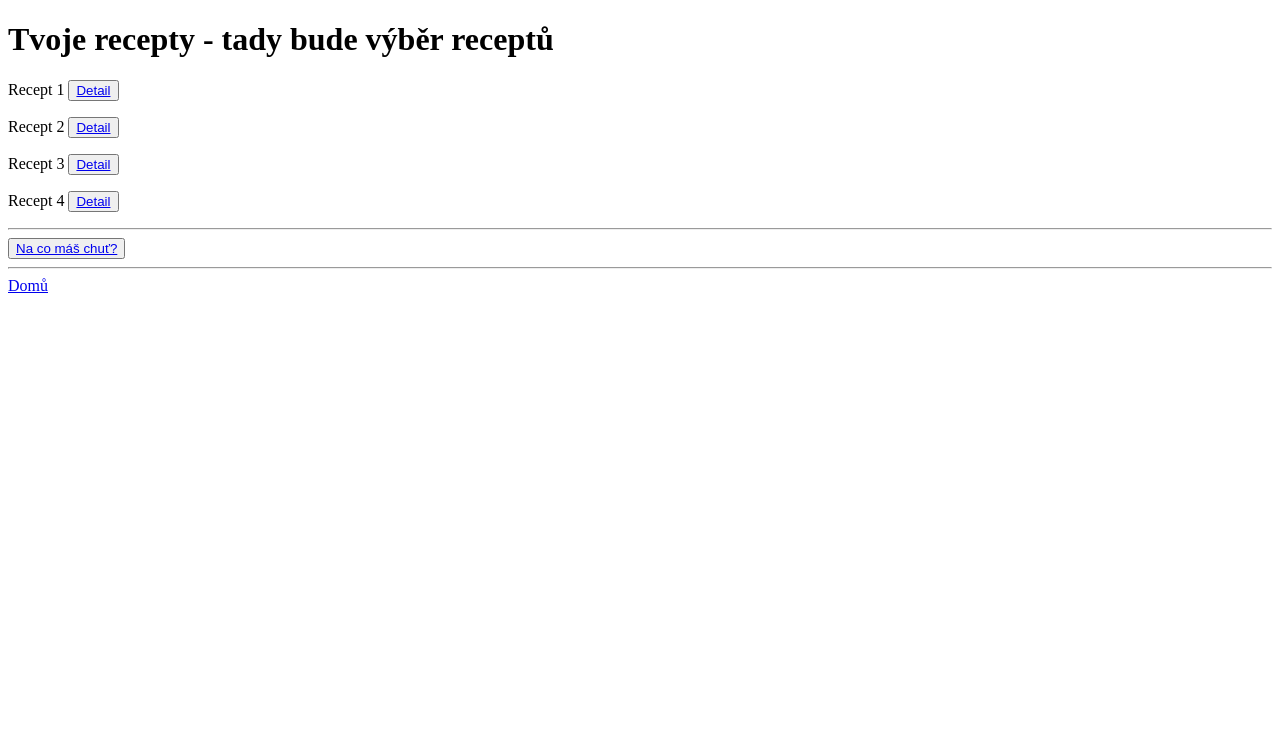
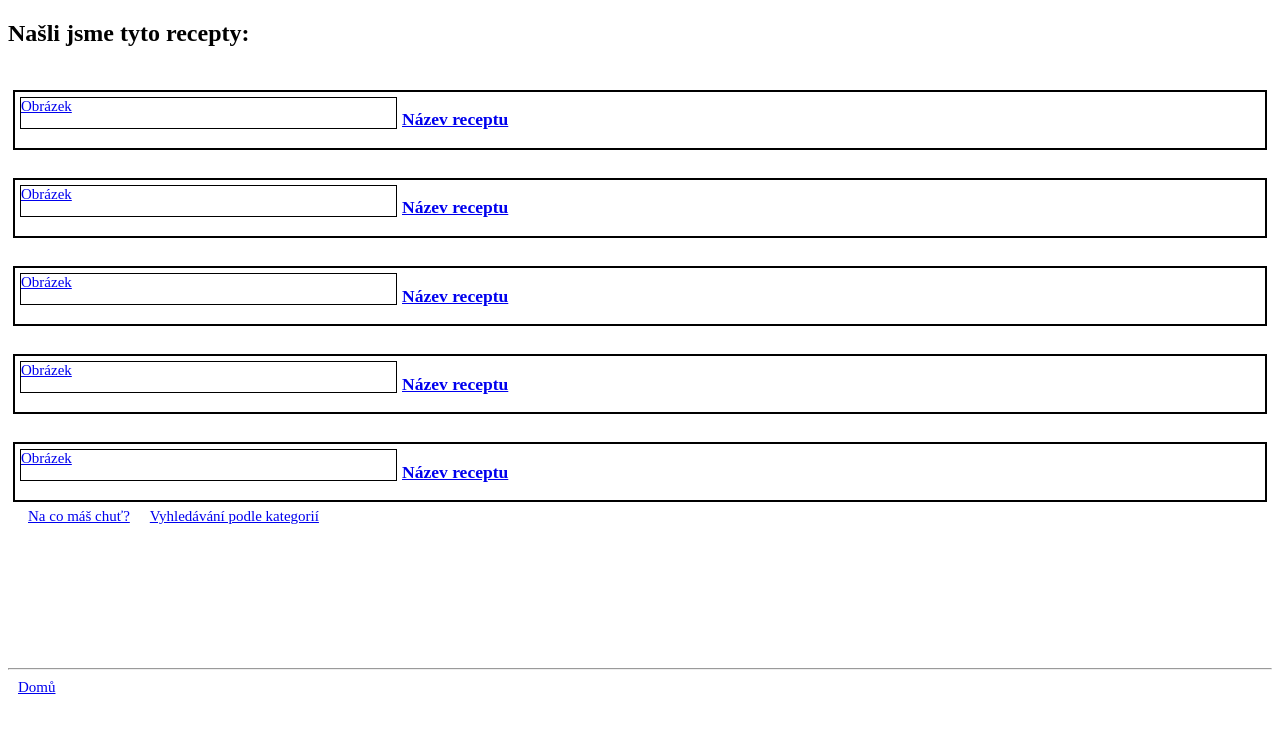
Before and after one commit to AnickaVargova/recepty-hrave-a-zdrave, a Vue app in the folder finalni-projekt/: page /tvojeRecepty in a window 1280 px wide. Shown: the top 730 px of the page. Built offline with nearby package versions, Linux system fonts and the light colour scheme.

Commit message:
Vylepšení schématu

```diff
--- a/finalni-projekt/src/App.vue
+++ b/finalni-projekt/src/App.vue
@@ -13,5 +13,9 @@ export default {
 </script>
 
 <style>
+a {
+  font-size: 15px;
+  padding: 10px;
+}
 
 </style>
--- a/finalni-projekt/src/views/Detail.vue
+++ b/finalni-projekt/src/views/Detail.vue
@@ -1,10 +1,22 @@
 <template>
-  <div>
-    <h1>
+  <div class="okno">
+    <h2>
       Tady bude detail receptu
+    </h2>
+    <div id = "fotka">Obrazek</div>
+    <p>Pocet porcí: 4</p>
+    <h3>Postup</h3>
+    <p>Lorem ipsum dolor sit amet consectetur adipisicing elit. Cumque, nam culpa? Velit facere quis quasi? Eum, labore fuga odio earum minus vitae ut ipsam natus nihil modi consequuntur, maxime corporis! Lorem ipsum dolor sit amet consectetur adipisicing elit. Perspiciatis repellat, odit sed dolorem quo dolore quos, nobis quod molestiae pariatur nostrum expedita ducimus, nisi ex tenetur impedit dignissimos reiciendis distinctio!
+    </p>
+    <h3>Ingredience</h3>
+    <p>Lorem ipsum dolor sit amet consectetur adipisicing elit. Cumque, nam culpa? Velit facere quis quasi? Eum, labore fuga odio earum minus vitae ut ipsam natus nihil modi consequuntur, maxime corporis! Lorem ipsum dolor sit amet consectetur adipisicing elit. Perspiciatis repellat, odit sed dolorem quo dolore quos, nobis quod molestiae pariatur nostrum expedita ducimus, nisi ex tenetur impedit dignissimos reiciendis distinctio!
+    </p>
 
-    </h1>
-    <button><router-link to="/tvojeRecepty">Tvoje recepty</router-link></button>
+
+
+    <router-link to="/tvojeRecepty">Tvoje recepty</router-link>
+    <router-link to="/hra2">Na co máš chuť?</router-link>
+    <router-link to="/vyhledavani">Vyhledávání podle kategorií</router-link>
   </div>
 </template>
 
@@ -12,4 +24,10 @@
 export default {};
 </script>
 
-<style></style>
+<style>
+#fotka {
+  border: 2px solid black;
+  width: 200px;
+  height: 100px;
+}
+</style>
--- a/finalni-projekt/src/views/Home.vue
+++ b/finalni-projekt/src/views/Home.vue
@@ -1,9 +1,12 @@
 <template>
-  <div>
+  <div class="okno">
      <h1>Ahoj! Pojď si s námi hrát a vařit.</h1>
-      <router-link to="/hra1">Chyť si své jídlo</router-link> |
-      <router-link to="/hra2">Na co máš chuť?</router-link> |
-      <router-link to="/vyhledavani">Vyhledávání receptů</router-link>
+
+     <div class="odkazy">
+      <button class="rozcestnik"><router-link to="/hra1">Chyť si své jídlo</router-link></button> |
+      <button class="rozcestnik"><router-link to="/hra2">Na co máš chuť?</router-link></button> |
+      <button class="rozcestnik"><router-link to="/vyhledavani">Vyhledávání receptů</router-link></button>
+    </div>
 
   </div>
 </template>
@@ -14,3 +17,35 @@ export default {
 
 }
 </script>
+<style>
+.okno {
+  min-height: 80vh;
+}
+.rozcestnik {
+  display: block;
+  border: 2px solid black;
+
+}
+
+h1 {
+  padding-top: 40px;
+  text-align: center;
+}
+
+.rozcestnik a {
+  font-size: 30px;
+  padding: 10px;
+  margin: 20px;
+}
+
+.odkazy {
+  margin: auto;
+  display: flex;
+  flex-direction: column;
+  justify-content: center;
+  align-items: center;
+
+}
+
+
+</style>
--- a/finalni-projekt/src/views/Hra1.vue
+++ b/finalni-projekt/src/views/Hra1.vue
@@ -1,5 +1,5 @@
 <template>
-  <div>
+  <div class="okno">
       <h1>Tady bude hra</h1>
       </div>
 </template>
--- a/finalni-projekt/src/views/Hra2.vue
+++ b/finalni-projekt/src/views/Hra2.vue
@@ -1,7 +1,8 @@
 <template>
-  <div>
-      <h1>Tady bude vyhledávání podle ikon</h1>
-      <button><router-link to="/tvojeRecepty">Hotovo</router-link></button>
+  <div class="okno">
+      <h2>Tady bude vyhledávání podle ikon</h2>
+      <div class="ikony">Ikony</div>
+      <button class="hotovo"><router-link to="/tvojeRecepty">Hotovo</router-link></button>
   </div>
 </template>
 
@@ -13,4 +14,12 @@ export default {
 
 <style>
 
+.ikony {
+  border: 2px solid black;
+  height: 60vh;
+  width: 60vW;
+  margin: auto;
+}
+
+
 </style>
--- a/finalni-projekt/src/views/TvojeRecepty.vue
+++ b/finalni-projekt/src/views/TvojeRecepty.vue
@@ -1,20 +1,92 @@
 <template>
-  <div>
-    <h1>Tvoje recepty - tady bude výběr receptů</h1>
-    <p>Recept 1
+  <div class="okno">
+    <h2>Našli jsme tyto recepty:</h2>
+    <router-link to="/detail"
+        ><div id="zacatek">
+          <div id="obrazek">Obrázek</div>
+          <h3>Název receptu</h3>
+        </div></router-link
+      >
+      <router-link to="/detail"
+        ><div id="zacatek">
+          <div id="obrazek">Obrázek</div>
+          <h3>Název receptu</h3>
+        </div></router-link
+      >
+      <router-link to="/detail"
+        ><div id="zacatek">
+          <div id="obrazek">Obrázek</div>
+          <h3>Název receptu</h3>
+        </div></router-link
+      >
+      <router-link to="/detail"
+        ><div id="zacatek">
+          <div id="obrazek">Obrázek</div>
+          <h3>Název receptu</h3>
+        </div></router-link
+      >
+      <router-link to="/detail"
+        ><div id="zacatek">
+          <div id="obrazek">Obrázek</div>
+          <h3>Název receptu</h3>
+        </div></router-link
+      >
+    <!-- <div class="recept">
+      <h3>
+        Recept 1
+      </h3> -->
+      <!-- <div id="obrazek">Obrazek</div>
+      <p>
+        Lorem ipsum dolor sit amet consectetur adipisicing elit. Officiis
+        blanditiis vitae modi tempora, perspiciatis quos dicta repellat incidunt
+        repudiandae ab dolores magnam delectus doloribus, excepturi voluptas
+        totam vel temporibus ad!
+      </p>
       <button><router-link to="/detail">Detail</router-link></button>
+    </div>
+    <div class="recept">
+      <h3>
+        Recept 2
+      </h3>
+      <div id="obrazek">Obrazek</div>
+      <p>
+        Lorem ipsum dolor sit amet consectetur adipisicing elit. Officiis
+        blanditiis vitae modi tempora, perspiciatis quos dicta repellat incidunt
+        repudiandae ab dolores magnam delectus doloribus, excepturi voluptas
+        totam vel temporibus ad!
       </p>
-    <p>Recept 2
       <button><router-link to="/detail">Detail</router-link></button>
+    </div>
+    <div class="recept">
+      <h3>
+        Recept 3
+      </h3>
+      <div id="obrazek">Obrazek</div>
+      <p>
+        Lorem ipsum dolor sit amet consectetur adipisicing elit. Officiis
+        blanditiis vitae modi tempora, perspiciatis quos dicta repellat incidunt
+        repudiandae ab dolores magnam delectus doloribus, excepturi voluptas
+        totam vel temporibus ad!
       </p>
-    <p>Recept 3
       <button><router-link to="/detail">Detail</router-link></button>
+    </div>
+    <div class="recept">
+      <h3>
+        Recept 4
+      </h3>
+      <div id="obrazek">Obrazek</div>
+      <p>
+        Lorem ipsum dolor sit amet consectetur adipisicing elit. Officiis
+        blanditiis vitae modi tempora, perspiciatis quos dicta repellat incidunt
+        repudiandae ab dolores magnam delectus doloribus, excepturi voluptas
+        totam vel temporibus ad!
       </p>
-    <p>Recept 4
+
       <button><router-link to="/detail">Detail</router-link></button>
-    </p>
-    <hr />
-    <button><router-link to="/hra2">Na co máš chuť?</router-link></button>
+    </div> -->
+
+    <router-link to="/hra2">Na co máš chuť?</router-link>
+    <router-link to="/vyhledavani">Vyhledávání podle kategorií</router-link>
   </div>
 </template>
 
@@ -22,4 +94,12 @@
 export default {};
 </script>
 
-<style></style>
+<style>
+
+
+.recept {
+  border: 2px solid black;
+  width: 80vw;
+  margin: 10px;
+}
+</style>
--- a/finalni-projekt/src/views/Vyhledavani.vue
+++ b/finalni-projekt/src/views/Vyhledavani.vue
@@ -1,15 +1,85 @@
 <template>
-  <div>
-      <h1>Tady bude vyhledávání podle kategorií a klíčových slov</h1>
+  <div class="okno">
+    <h3>Tady bude vyhledávání podle kategorií a klíčových slov</h3>
+    <label for="vyber-slovo">Klíčové slovo:</label>
+    <input type="text" id="vyber-slovo"/>
+    <div id="vyber-kategorie">
+      <select id="kategorie">
+        <option>Kategorie</option>
+        <option>Hlavní jídla</option>
+        <option>Dezerty</option>
+        <option>Vegetariánské</option>
+        <option>Snídaně</option>
+        <option>Svačiny</option>
+        <option>Polévky</option>
+        <option>Saláty</option>
+      </select>
+      <router-link to="/detail"
+        ><div id="zacatek">
+          <div id="obrazek">Obrázek</div>
+          <h3>Název receptu</h3>
+        </div></router-link
+      >
+      <router-link to="/detail"
+        ><div id="zacatek">
+          <div id="obrazek">Obrázek</div>
+          <h3>Název receptu</h3>
+        </div></router-link
+      >
+      <router-link to="/detail"
+        ><div id="zacatek">
+          <div id="obrazek">Obrázek</div>
+          <h3>Název receptu</h3>
+        </div></router-link
+      >
+      <router-link to="/detail"
+        ><div id="zacatek">
+          <div id="obrazek">Obrázek</div>
+          <h3>Název receptu</h3>
+        </div></router-link
+      >
+      <router-link to="/detail"
+        ><div id="zacatek">
+          <div id="obrazek">Obrázek</div>
+          <h3>Název receptu</h3>
+        </div></router-link
+      >
+    </div>
   </div>
 </template>
 
 <script>
-export default {
-
-}
+export default {};
 </script>
 
 <style>
+#vyber-slovo {
+  border: 2px solid black;
+  width: 60vw;
+  margin-left: 20px;
+  font-size: 20px;
+}
 
+#kategorie {
+  font-size: 20px;
+}
+
+#vyber-kategorie {
+  margin-left: 20px;
+  margin-top: 20px;
+  justify-content: center;
+}
+
+#zacatek {
+  display: flex;
+  border: 2px solid black;
+  margin: 5px;
+}
+
+#zacatek #obrazek {
+  flex-basis: 30%;
+  height: 30px;
+  border: 1px solid black;
+  margin: 5px;
+}
 </style>
```
Lines whose indentation alone changed are shown as unchanged.
